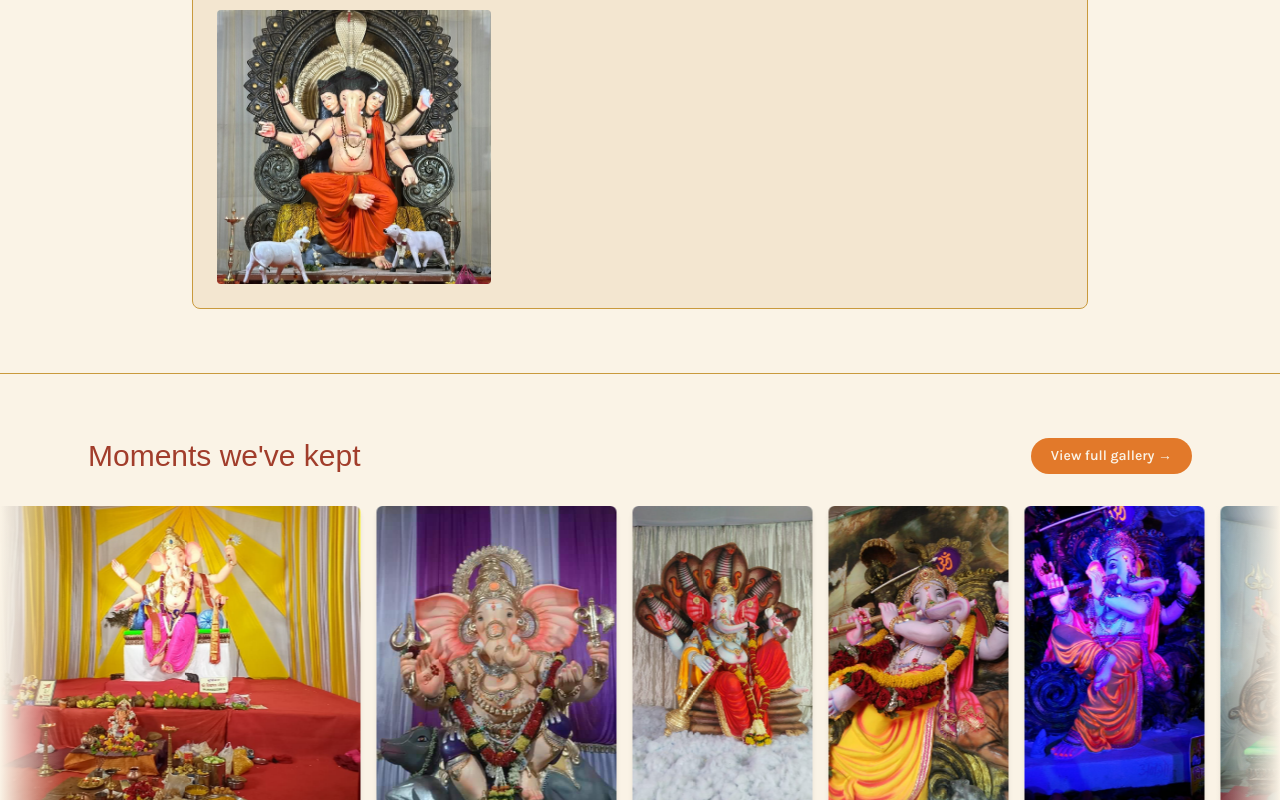
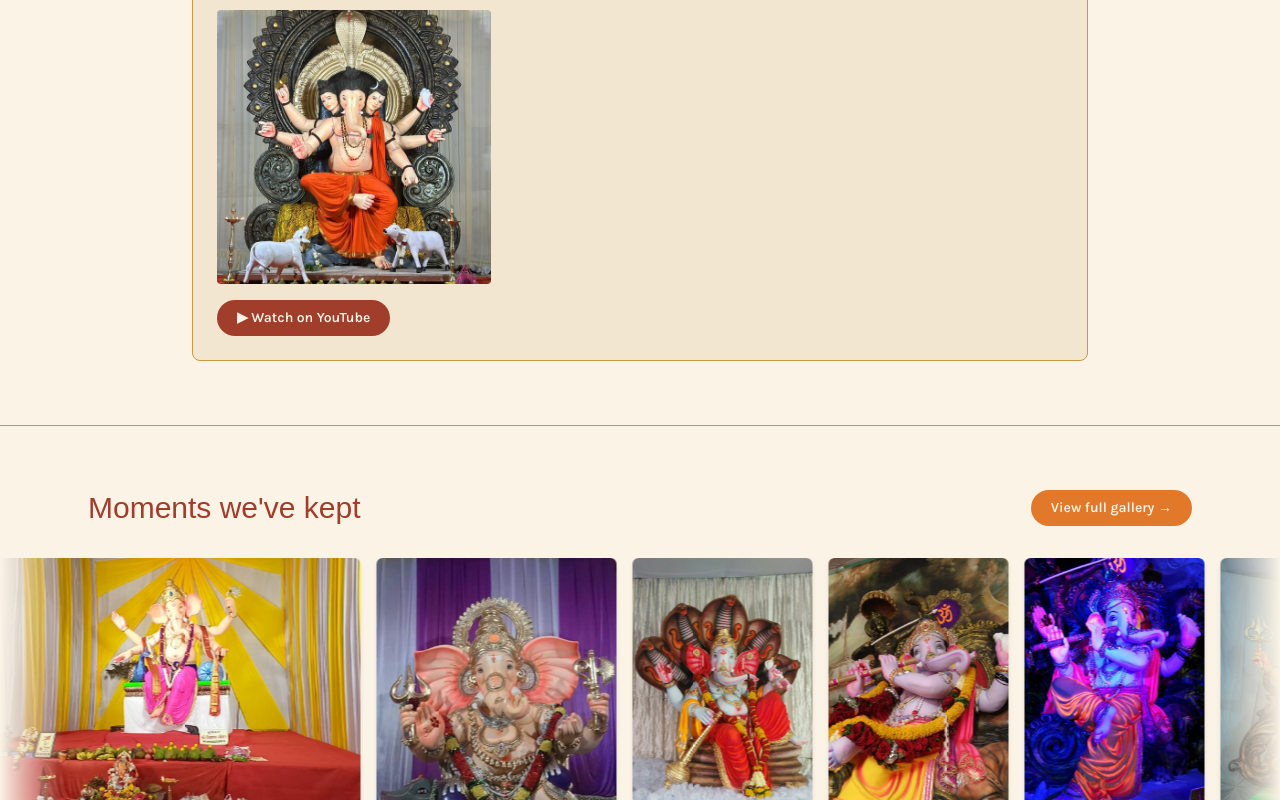
Before and after one commit to AkashPuri-07/ganeshotsav-website, a Next.js app: page / in a window 1280 px wide. Shown: the part 1157-1957 px from the top of the page. Built offline with nearby package versions, Linux system fonts and the light colour scheme; a web font is replaced by a local one.

Commit message:
Add optional YouTube link to daily updates
Co-Authored-By: Claude Sonnet 5 <noreply@anthropic.com>

```diff
--- a/content/daily-updates/_template.json
+++ b/content/daily-updates/_template.json
@@ -4,5 +4,6 @@
   "title": "Idol Arrival",
   "highlight": "Idol arrival",
   "writeup": "A short 2-3 line write-up about the day goes here.",
-  "photos": ["photo-1.jpg", "photo-2.jpg"]
+  "photos": ["photo-1.jpg", "photo-2.jpg"],
+  "youtubeUrl": ""
 }
--- a/content/daily-updates/day-1.json
+++ b/content/daily-updates/day-1.json
@@ -4,5 +4,6 @@
   "title": "Sthapana",
   "highlight": "Sthapana",
   "writeup": "Ganpati Bappa arrived at Bhagyanagar today! The mandap came alive as our Ganapati idol was installed with full rituals, marking the start of the 49th year of Sarvajanik Shri Ganesh Utsav Mandal's celebrations. The evening aarti brought the whole galli together — chants, dhol, and that first glimpse of Bappa lighting up everyone's faces. 11 days of festivities begin now. Belgaum cha Bhagyavidhata has arrived. 🙏",
-  "photos": ["sthapana.jpg"]
+  "photos": ["sthapana.jpg"],
+  "youtubeUrl": "https://youtu.be/mvFHJvA5Lhw"
 }
--- a/src/components/DailyUpdates.tsx
+++ b/src/components/DailyUpdates.tsx
@@ -52,6 +52,16 @@ export default function DailyUpdates() {
                     ))}
                   </div>
                 )}
+                {update.youtubeUrl && (
+                  <a
+                    href={update.youtubeUrl}
+                    target="_blank"
+                    rel="noopener noreferrer"
+                    className="mt-4 inline-block rounded-full bg-vermilion px-5 py-2 font-sans text-sm font-semibold text-ivory transition-colors hover:bg-marigold"
+                  >
+                    ▶ Watch on YouTube
+                  </a>
+                )}
               </article>
             ))}
           </div>
--- a/src/lib/content.ts
+++ b/src/lib/content.ts
@@ -8,6 +8,7 @@ export type DailyUpdate = {
   highlight: string;
   writeup: string;
   photos: string[];
+  youtubeUrl?: string;
 };
 
 const DAILY_UPDATES_DIR = path.join(
```
